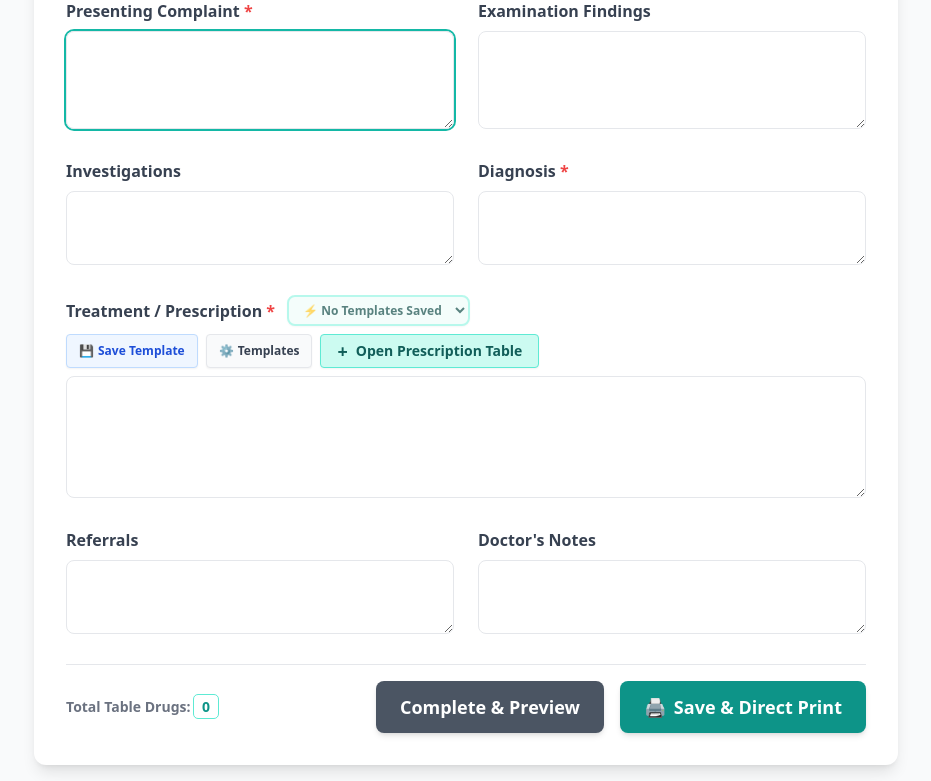
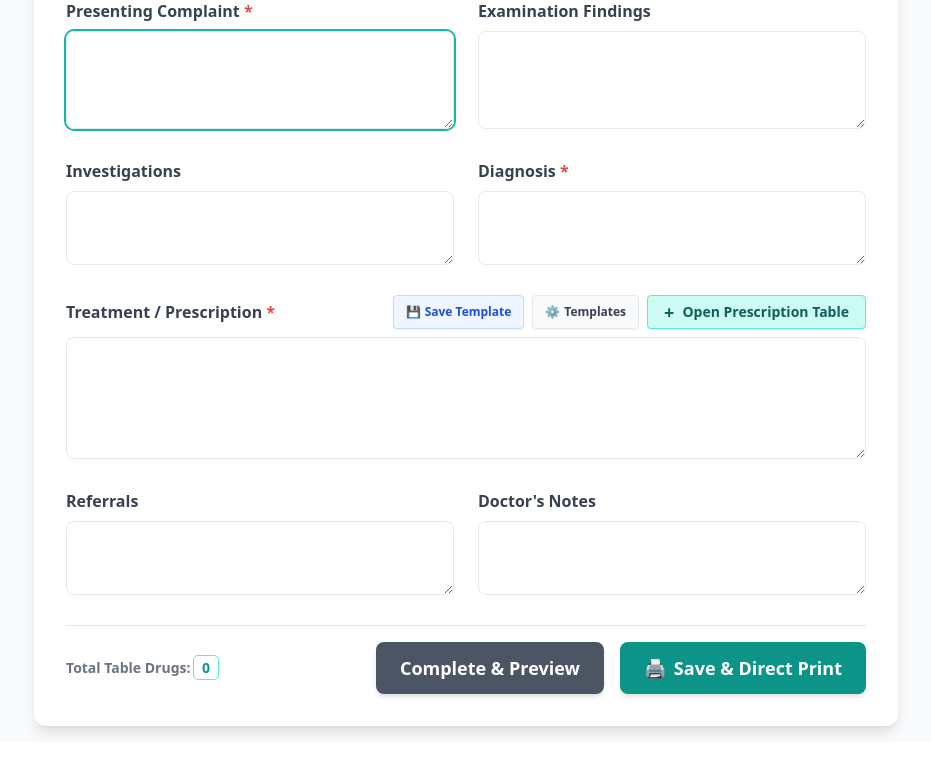
Before and after one commit to Kavee-ginty/clinic-system, a PHP site: the page made by doctor/add_visit.php in a window 1280 px wide. Shown: the part 281-1062 px from the top of the page, without its empty margins (174-1105 px from the left). After the commit the page ends 1019 px from the top, so only its background shows below. Run offline with PHP 8.4, Linux system fonts and the light colour scheme; the visitor is signed in with stand-in values (Sample User, id 1); data that the repository does not hold is empty; some libraries are stand-ins or nearby versions.

Commit message:
refactor: remove quick template dropdown and related functionality from visit record form

```diff
--- a/doctor/add_visit.php
+++ b/doctor/add_visit.php
@@ -72,15 +72,8 @@ include '../includes/header.php';
                 <!-- Group 3 -->
                 <div>
                     <div class="flex justify-between items-center mb-2 flex-wrap gap-2">
-                        <div class="flex items-center gap-3 flex-wrap">
-                            <label class="block font-bold text-gray-700 dark:text-gray-200">Treatment / Prescription <span
-                                    class="text-red-500">*</span></label>
-                            <select id="quickTemplateSelect" onchange="handleQuickTemplateSelect(this.value)"
-                                class="border-2 border-teal-200 dark:border-teal-700 dark:bg-gray-800 dark:text-teal-200 bg-teal-50 text-teal-900 rounded-lg px-2.5 py-1 text-xs font-bold focus:outline-none focus:border-teal-500 transition shadow-sm max-w-[320px] truncate"
-                                title="Select a saved template by diagnosis name">
-                                <option value="">⚡ Quick Template (by Diagnosis)...</option>
-                            </select>
-                        </div>
+                        <label class="block font-bold text-gray-700 dark:text-gray-200">Treatment / Prescription <span
+                                class="text-red-500">*</span></label>
                         <div class="flex gap-2">
                             <button type="button" onclick="saveCurrentAsTemplate()"
                                 class="px-3 py-1.5 bg-blue-50 text-blue-700 hover:bg-blue-100 border border-blue-200 rounded font-bold text-xs flex items-center gap-1 shadow-sm transition">
@@ -956,7 +949,6 @@ include '../includes/header.php';
                 showToast(`Template "${name}" for Diagnosis "${diag}" saved!`);
             }
 
-            renderQuickTemplateDropdown();
             renderTemplatesList(document.getElementById('tplFilterInput')?.value || '');
         };
 
@@ -1061,44 +1053,8 @@ include '../includes/header.php';
             if (confirm(confirmMsg)) {
                 templates.splice(idx, 1);
                 localStorage.setItem('clinic_treatment_templates', JSON.stringify(templates));
-                renderQuickTemplateDropdown();
                 renderTemplatesList(document.getElementById('tplFilterInput')?.value || '');
             }
-        };
-
-        window.renderQuickTemplateDropdown = function() {
-            const sel = document.getElementById('quickTemplateSelect');
-            if (!sel) return;
-            const templates = JSON.parse(localStorage.getItem('clinic_treatment_templates') || '[]');
-            if (templates.length === 0) {
-                sel.innerHTML = '<option value="">⚡ No Templates Saved</option>';
-                sel.disabled = true;
-                return;
-            }
-            sel.disabled = false;
-            let html = '<option value="">⚡ Quick Template (by Diagnosis)...</option>';
-
-            const sorted = templates.map((t, idx) => ({ ...t, originalIndex: idx })).sort((a, b) => {
-                const diagA = (a.diagnosis || a.name || '').toLowerCase();
-                const diagB = (b.diagnosis || b.name || '').toLowerCase();
-                return diagA.localeCompare(diagB);
-            });
-
-            sorted.forEach(t => {
-                const diag = t.diagnosis || 'General';
-                html += `<option value="${t.originalIndex}">🩺 [${escapeHtml(diag)}] — ${escapeHtml(t.name)}</option>`;
-            });
-            sel.innerHTML = html;
-        };
-
-        window.handleQuickTemplateSelect = function(idxStr) {
-            if (idxStr === '') return;
-            const idx = parseInt(idxStr);
-            const templates = JSON.parse(localStorage.getItem('clinic_treatment_templates') || '[]');
-            if (templates[idx]) {
-                applyTemplate(templates[idx]);
-            }
-            document.getElementById('quickTemplateSelect').value = '';
         };
 
         function applyTemplate(t) {
@@ -1114,9 +1070,6 @@ include '../includes/header.php';
             showToast(`Template "${t.name}" for Diagnosis "${t.diagnosis || 'General'}" applied!`);
         }
 
-        // Initialize quick template dropdown on page load
-        renderQuickTemplateDropdown();
-
     </script>
     <script src="../assets/js/toast.js"></script>
 </body>
--- a/doctor/dashboard.php
+++ b/doctor/dashboard.php
@@ -31,9 +31,6 @@ include '../includes/header.php';
                     <p class="text-gray-500 font-semibold mt-1">Real-time daily operations</p>
                 </div>
                 <div class="flex items-center gap-3">
-                    <a href="reception.php" class="bg-teal-600 hover:bg-teal-700 text-white font-bold px-4 py-2 rounded-xl shadow transition flex items-center gap-2 text-sm focus:outline-none">
-                        <span>➕</span> Register / Queue Patient
-                    </a>
                     <button id="btnDashboardUploadDrive" class="bg-purple-650 hover:bg-purple-700 text-white font-bold px-4 py-2 rounded-xl shadow transition flex items-center gap-2 text-sm focus:outline-none">
                         <span>☁️</span> Backup to Drive
                     </button>
```
